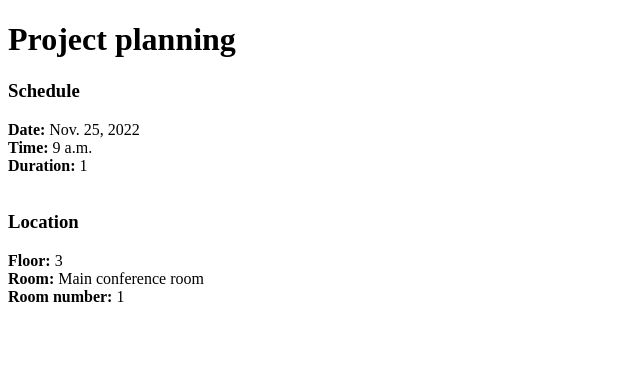
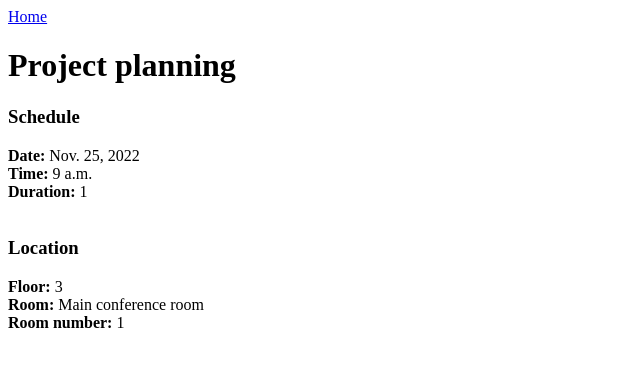
Before and after one commit to Andrescc143/self-paced-learning, a Django app: page /meetings/1 in a window 1280 px wide. Shown: the top 367 px of the page, without its empty margins (0-640 px from the left). Run offline with Django 4.2, Linux system fonts and the light colour scheme; data comes from the database, SQL or seed files in the repository.

Commit message:
A home button was added to the detail.html view to forward the user to the home page if desired

```diff
--- a/web-development/backend/django/pluralsight-getting-started/meeting_planner/meetings/templates/meetings/detail.html
+++ b/web-development/backend/django/pluralsight-getting-started/meeting_planner/meetings/templates/meetings/detail.html
@@ -7,6 +7,7 @@
     <title>Meeting: {{ meeting.id }}</title>
 </head>
 <body>
+    <a href="{% url 'index' %}">Home</a>
     <h1> {{ meeting.title }}</h1>
     <p>
         <div>
```
